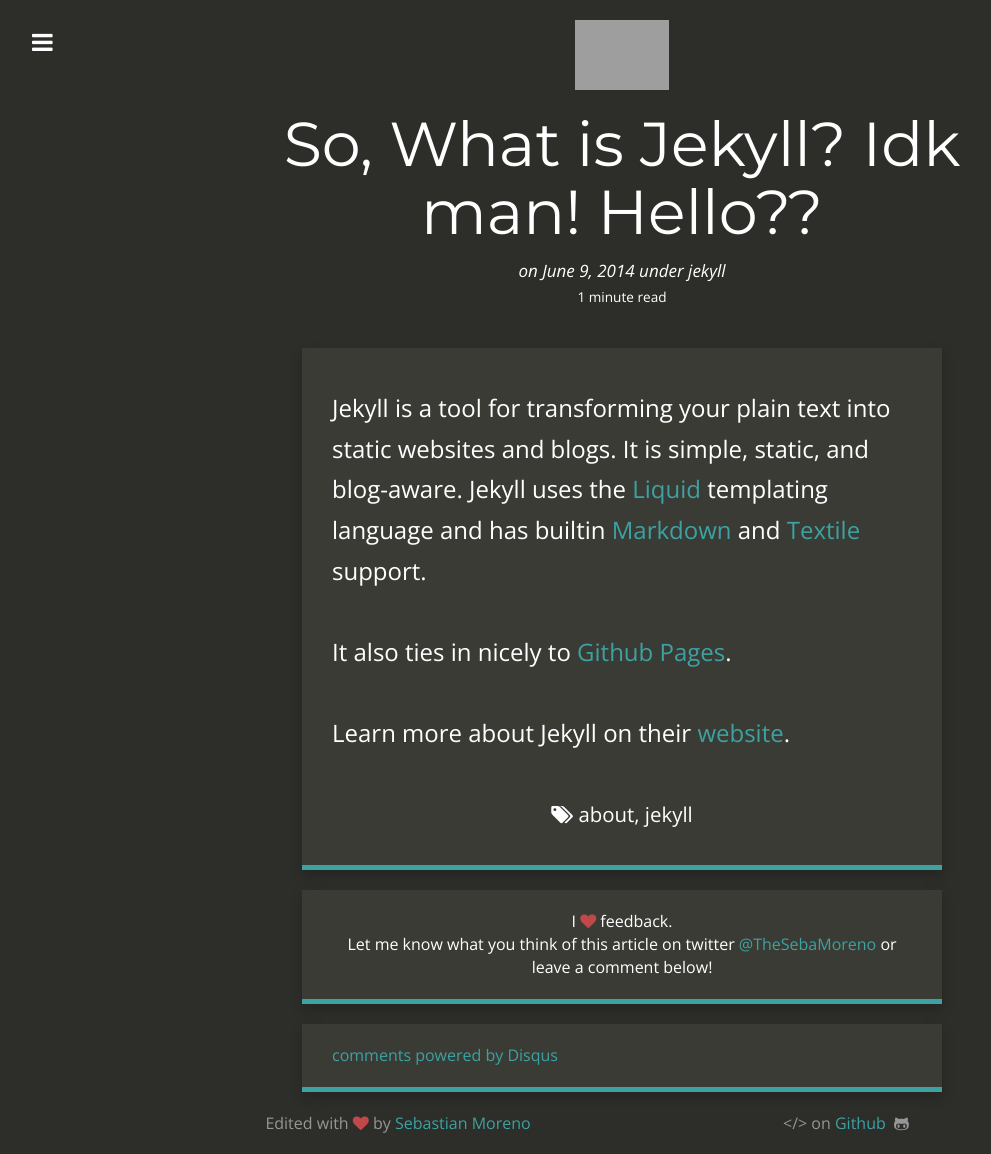
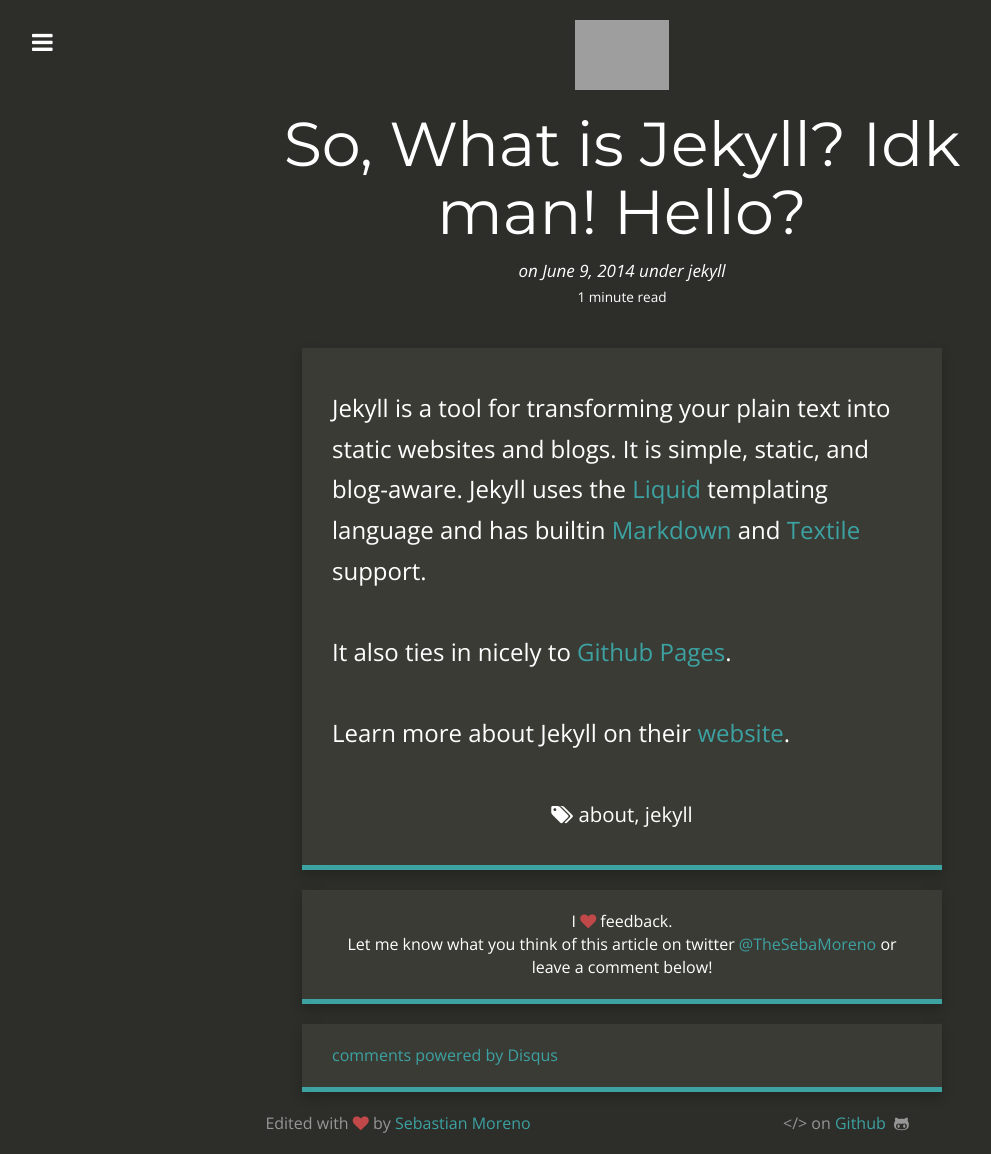
Before and after one commit to sebastian-exe/personal-website, a Jekyll site: the page built from _posts/2014-06-09-so-what-is-jekyll.md, in a window 1280 px wide. Shown: the whole page, without its empty margins (18-1009 px from the left). Built offline with Jekyll 4.4.1, drawn with Linux system fonts in a browser that asks for light colours; nearby versions of some CDN libraries; comment, search, counter and statistics services are not loaded; grey boxes are pictures that could not be loaded.

Commit message:
base update

```diff
--- a/_config.yml
+++ b/_config.yml
@@ -2,7 +2,7 @@
 title: "Sebastian Moreno"
 email: sebamoreno17@gmail.com
 description: "A dark blog theme for Jekyll."
-baseurl: ""
+baseurl: "/personal-website/"
 url: "http://carte-noire.jacobtomlinson.co.uk/"
 title_description: "Computer Science student at the University of Texas at Dallas."
 title_image: "twitter.jpg"
--- a/_posts/2014-06-09-so-what-is-jekyll.md
+++ b/_posts/2014-06-09-so-what-is-jekyll.md
@@ -1,6 +1,6 @@
 ---
 layout:     post
-title:      So, What is Jekyll? Idk man! Hello??
+title:      So, What is Jekyll? Idk man! Hello?
 date:       2014-06-09 12:32:18
 summary:    Transform your plain text into static websites and blogs. Simple, static, and blog-aware.
 categories: jekyll
```
